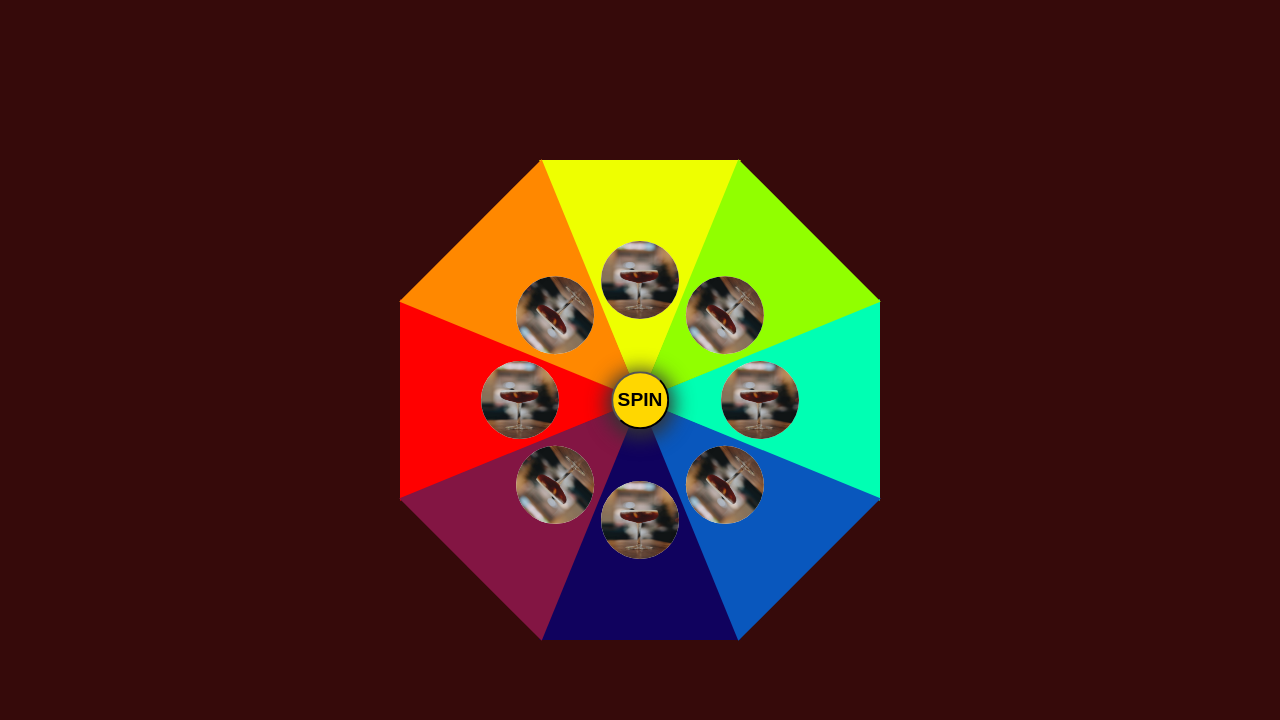
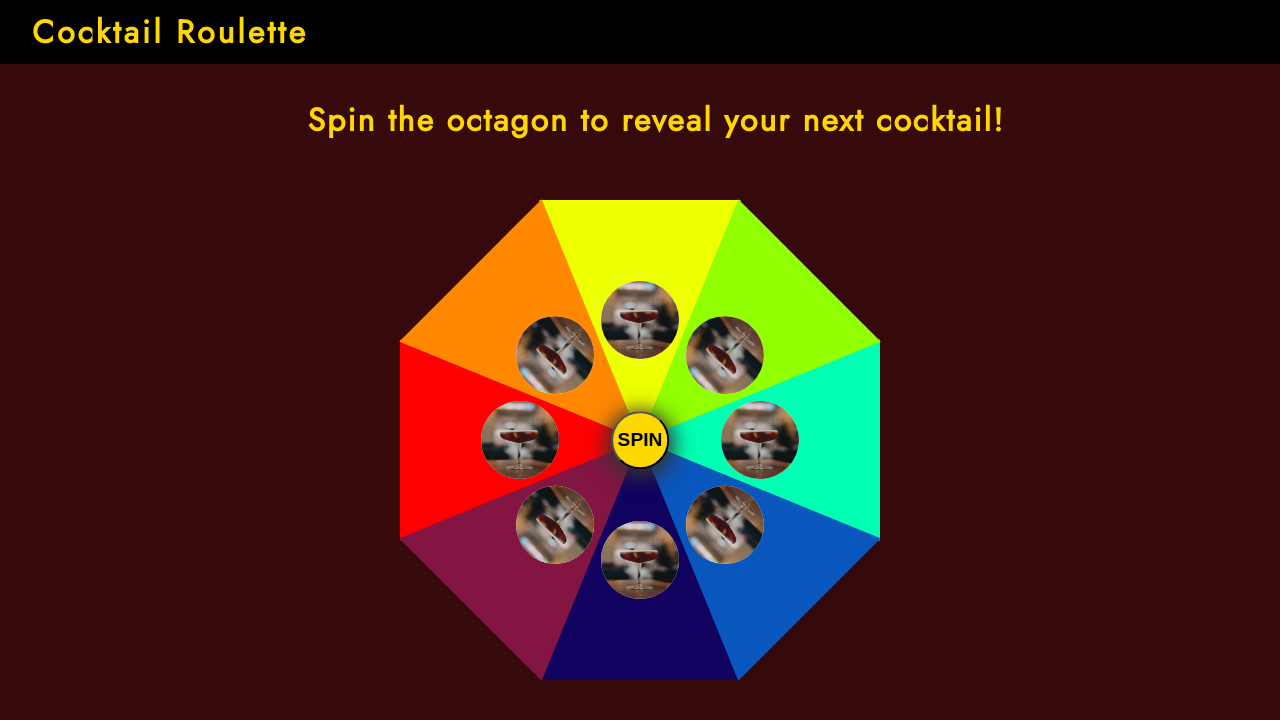
Before and after one commit to EddieStn/cocktail-roulette, a plain HTML site: page index.html in a window 1280 px wide. Drawn offline with Linux system fonts and the light colour scheme.

Commit message:
Add header and a top heading and style them

```diff
--- a/assets/css/style.css
+++ b/assets/css/style.css
@@ -8,7 +8,10 @@
 
 body {
     font-family: 'Jost', sans-serif;
-    display: flex;
+    display: grid;
+    gap: 1em;
+    grid-template-columns: 1fr 1fr 1fr;
+    grid-template-rows: 4em 2em auto;
     justify-content: center;
     align-items: center;
     background-color: rgb(54, 10, 10);
@@ -18,10 +21,35 @@ body {
     background-size: cover;
 }
 
+header {
+    grid-column: 1/-1;
+    grid-row: 1/2;
+    background-color: #000;
+    max-width: 100%;
+    letter-spacing: 3px;
+}
+
+h1 {
+    padding-left: 1em;
+    line-height: 2em;
+}
+
+.top {
+    display: flex;
+    justify-content: center;
+    grid-row: 2/ 3;
+    grid-column: 1/-1;
+    padding-top: 3em;
+    letter-spacing: 2px;
+}
+
 .outer-box {
     position: relative;
     width: 30em;
     height: 30em;
+    grid-row: 2/ -1;
+    grid-column: 2/2;
+    justify-content: center;
 }
 
 .inner-box {
--- a/index.html
+++ b/index.html
@@ -10,6 +10,10 @@
 </head>
 
 <body>
+    <header>
+        <h1>Cocktail Roulette</h1>
+    </header>
+    <div class="top"><h1>Spin the octagon to reveal your next cocktail!</h1></div>
     <div class="outer-box">
         <div id="inner-box" class="inner-box">
             <div class="box1">
```
